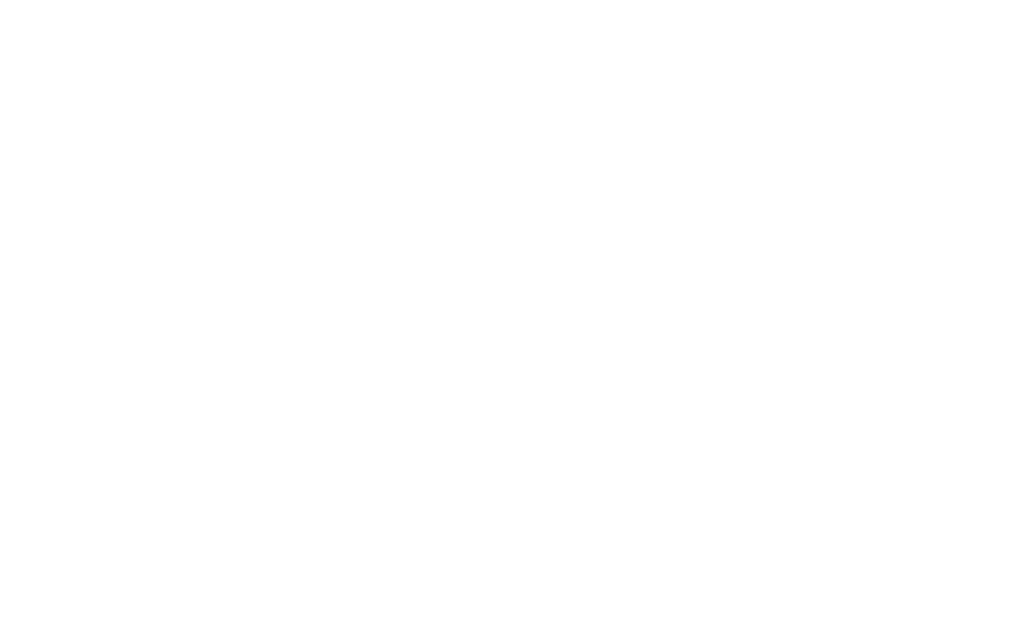
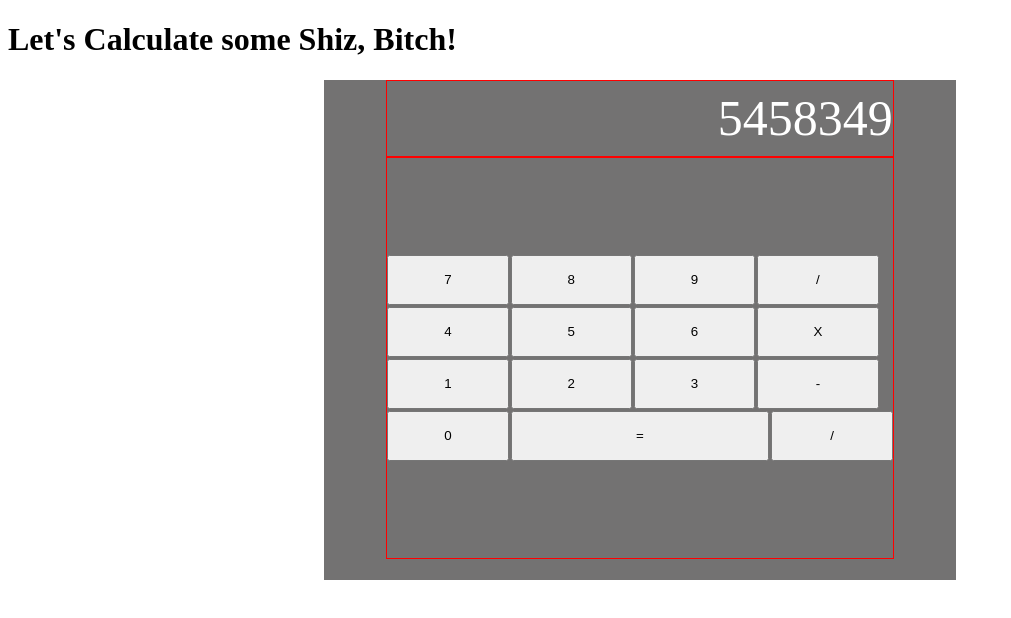
Before and after one commit to Sean-Andrews/calculator, a plain HTML site: page index.html in a window 1280 px wide. Shown: the whole page, without its empty margins (0-1011 px from the left). Drawn offline with Linux system fonts and the light colour scheme.

Commit message:
Create basic skeleton styling

```diff
--- a/index.html
+++ b/index.html
@@ -10,7 +10,33 @@
 
 <body>
 
+    <div id="title">
+        <h1>Let's Calculate some Shiz, Bitch!</h1>
+    </div>
+    <div id="calculator">
+        <form id="output">5458349</form>
+        <div id="buttons">
+            <button>7</button>
+            <button>8</button>
+            <button>9</button>
+            <button>/</button>
+            <button>4</button>
+            <button>5</button>
+            <button>6</button>
+            <button>X</button>
+            <button>1</button>
+            <button>2</button>
+            <button>3</button>
+            <button>-</button>
+            <button>0</button>
+            <button id="equals">=</button>
+            <button>/</button>
+        </div>
+
+    </div>
+
 <script src="scripts.js"></script>
+
 </body>
 
 </html>
--- a/styles.css
+++ b/styles.css
@@ -0,0 +1,38 @@
+#calculator {
+    width: 50%;
+    height: 500px;
+    margin: 0 auto;
+    background-color: #737272;
+}
+
+#output {
+    display: flex;
+    color: white;
+    border: 1px solid red;
+    justify-content: flex-end;
+    align-items: center;
+    height: 15%;
+    font-size: 50px;
+    width: 80%;
+    margin: 0 auto;
+}
+
+#buttons {
+    display: flex;
+    border: 1px solid red;
+    flex-wrap: wrap;
+    width: 80%;
+    margin: 0 auto;
+    gap: 2px;
+    height: 80%;
+    align-content: center;
+}
+
+#equals {
+    flex-grow: 2;
+}
+
+button {
+    width: 24%;
+    height: 50px;
+}
```
